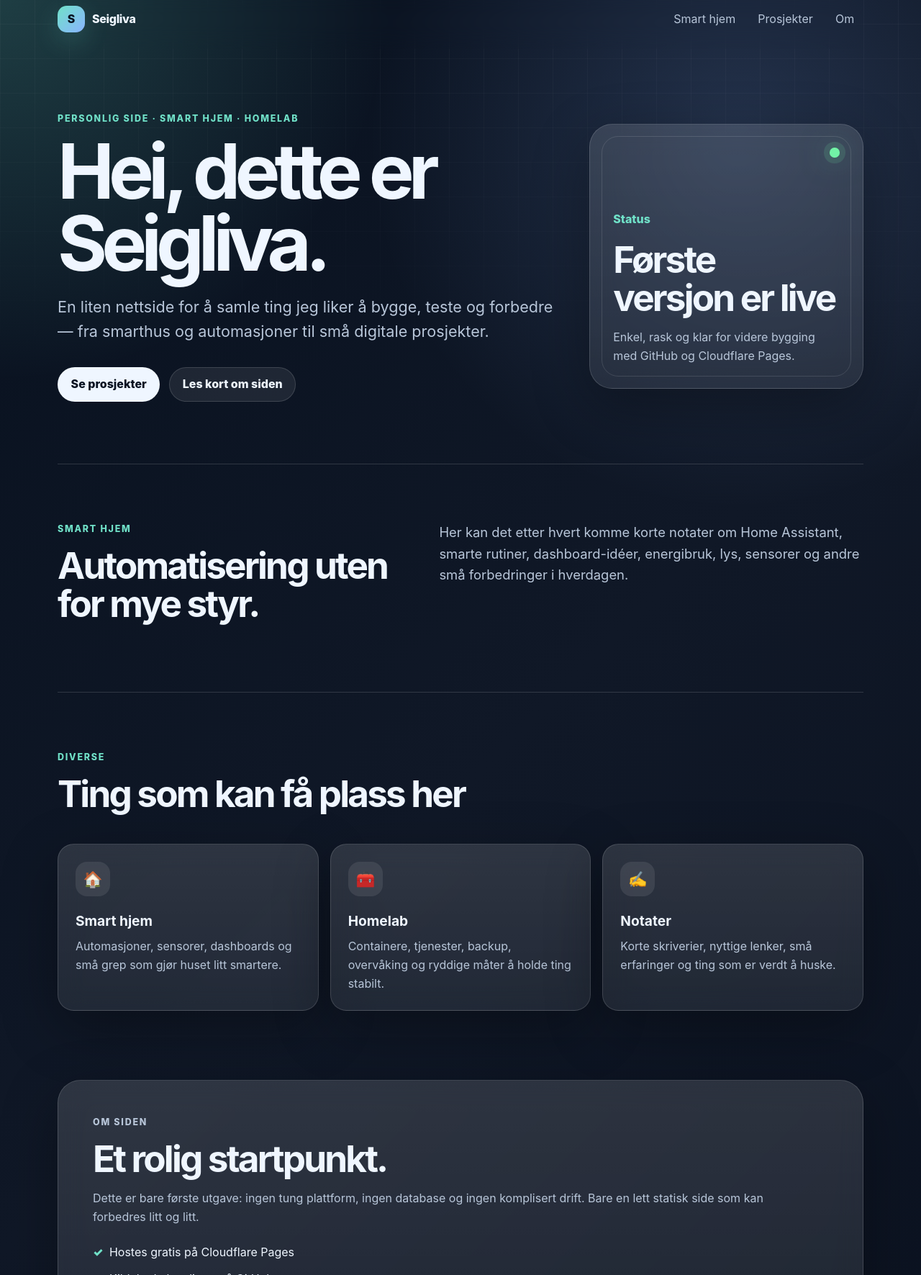
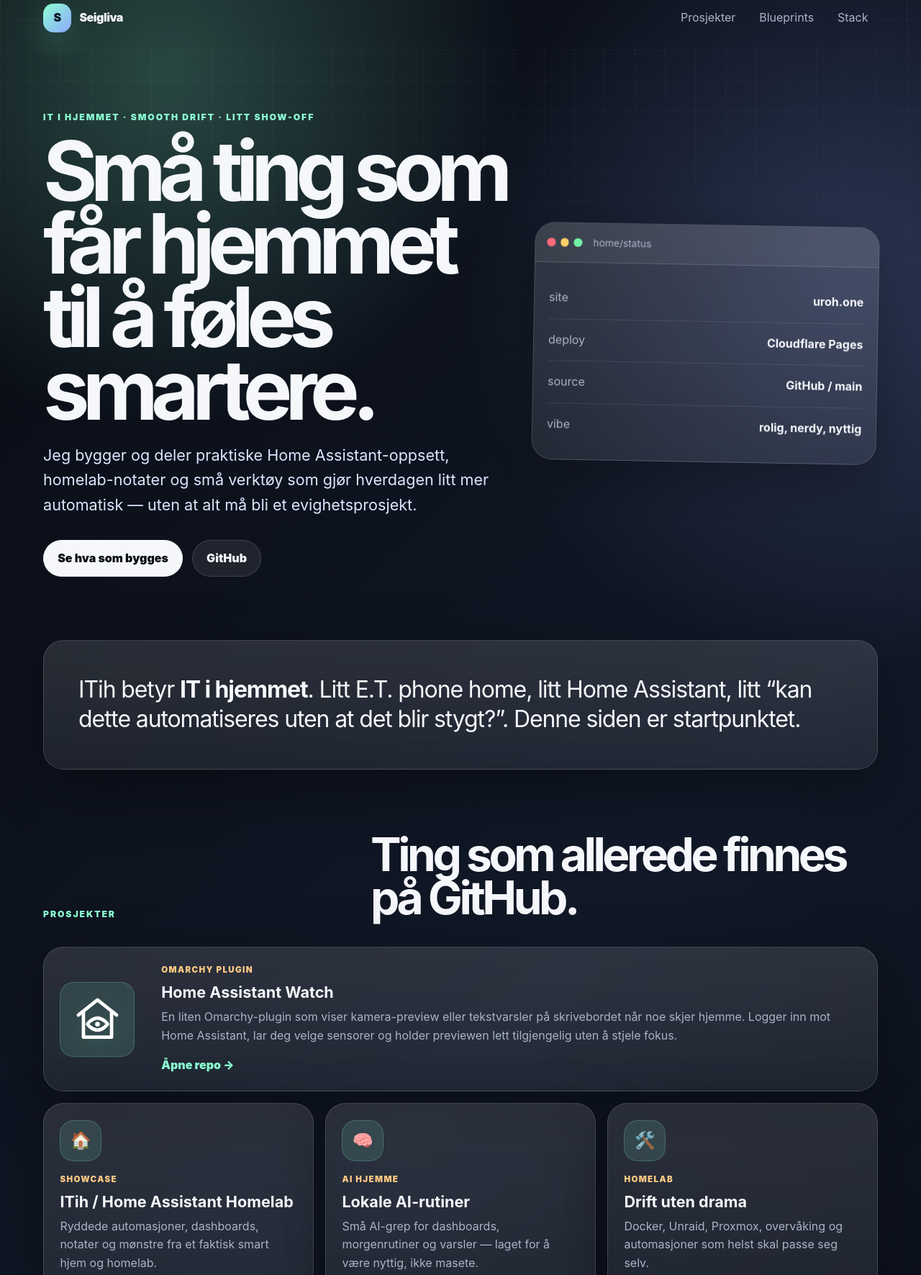
Before and after one commit to Seigliva/seigliva-site, a plain HTML site: page index.html in a window 1280 px wide. Shown: the part 15-1786 px from the top of the page at 72% size. Drawn offline with Linux system fonts and the light colour scheme.

Commit message:
feat: polish homepage content

```diff
--- a/assets/styles.css
+++ b/assets/styles.css
@@ -1,30 +1,32 @@
 :root {
   color-scheme: dark;
-  --bg: #08111f;
-  --bg-soft: #101827;
-  --panel: rgba(255, 255, 255, 0.08);
-  --panel-strong: rgba(255, 255, 255, 0.13);
-  --text: #eff6ff;
-  --muted: #b8c6d9;
-  --accent: #70e1c8;
-  --accent-2: #8ab4ff;
+  --bg: #080b12;
+  --bg-2: #0e1524;
+  --panel: rgba(255, 255, 255, 0.075);
+  --panel-strong: rgba(255, 255, 255, 0.12);
+  --text: #f5f7fb;
+  --muted: #a9b4c7;
+  --soft: #dbe6ff;
+  --accent: #8cffd2;
+  --accent-2: #8ea7ff;
+  --accent-3: #ffca85;
   --line: rgba(255, 255, 255, 0.14);
-  --shadow: 0 24px 80px rgba(0, 0, 0, 0.32);
+  --shadow: 0 24px 80px rgba(0, 0, 0, 0.35);
+  --radius: 28px;
 }
 
 * { box-sizing: border-box; }
-
 html { scroll-behavior: smooth; }
-
 body {
   margin: 0;
   min-height: 100vh;
   font-family: Inter, ui-sans-serif, system-ui, -apple-system, BlinkMacSystemFont, "Segoe UI", sans-serif;
   color: var(--text);
   background:
-    radial-gradient(circle at top left, rgba(112, 225, 200, 0.22), transparent 34rem),
-    radial-gradient(circle at 80% 10%, rgba(138, 180, 255, 0.18), transparent 32rem),
-    linear-gradient(135deg, #08111f 0%, #101827 52%, #0b1220 100%);
+    radial-gradient(circle at 18% 4%, rgba(140, 255, 210, 0.24), transparent 31rem),
+    radial-gradient(circle at 92% 14%, rgba(142, 167, 255, 0.22), transparent 34rem),
+    radial-gradient(circle at 50% 88%, rgba(255, 202, 133, 0.12), transparent 28rem),
+    linear-gradient(135deg, #080b12 0%, #111827 52%, #070a10 100%);
   line-height: 1.6;
 }
 
@@ -33,18 +35,32 @@
   position: fixed;
   inset: 0;
   pointer-events: none;
-  background-image: linear-gradient(rgba(255, 255, 255, 0.035) 1px, transparent 1px), linear-gradient(90deg, rgba(255, 255, 255, 0.035) 1px, transparent 1px);
-  background-size: 48px 48px;
-  mask-image: linear-gradient(to bottom, black, transparent 72%);
+  background-image:
+    linear-gradient(rgba(255,255,255,.04) 1px, transparent 1px),
+    linear-gradient(90deg, rgba(255,255,255,.04) 1px, transparent 1px);
+  background-size: 42px 42px;
+  mask-image: linear-gradient(to bottom, black, transparent 75%);
+}
+
+.grain {
+  position: fixed;
+  inset: 0;
+  pointer-events: none;
+  opacity: 0.18;
+  background-image: radial-gradient(circle at 1px 1px, rgba(255,255,255,.4) 1px, transparent 0);
+  background-size: 18px 18px;
+  mix-blend-mode: overlay;
 }
 
 a { color: inherit; }
+img { max-width: 100%; display: block; }
 
 .site-header,
 .site-footer,
 .section {
-  width: min(1120px, calc(100% - 2rem));
+  width: min(1160px, calc(100% - 2rem));
   margin-inline: auto;
+  position: relative;
 }
 
 .site-header {
@@ -52,258 +68,211 @@
   justify-content: space-between;
   align-items: center;
   gap: 1rem;
-  padding: 1.25rem 0;
+  padding: 1.15rem 0;
   position: sticky;
   top: 0;
   z-index: 10;
-  backdrop-filter: blur(16px);
+  backdrop-filter: blur(18px);
 }
 
 .brand {
   display: inline-flex;
   align-items: center;
-  gap: 0.65rem;
+  gap: 0.7rem;
   text-decoration: none;
-  font-weight: 800;
-  letter-spacing: -0.02em;
+  font-weight: 900;
+  letter-spacing: -0.03em;
 }
 
 .brand-mark {
   display: grid;
   place-items: center;
-  width: 2.35rem;
-  height: 2.35rem;
-  border-radius: 0.8rem;
+  width: 2.45rem;
+  height: 2.45rem;
+  border-radius: 0.9rem;
   background: linear-gradient(135deg, var(--accent), var(--accent-2));
   color: #07111f;
-  box-shadow: 0 12px 35px rgba(112, 225, 200, 0.2);
+  box-shadow: 0 16px 40px rgba(140, 255, 210, 0.18);
 }
 
-.nav {
-  display: flex;
-  gap: 0.35rem;
-  flex-wrap: wrap;
-  justify-content: flex-end;
-}
-
+.nav { display: flex; gap: 0.35rem; flex-wrap: wrap; justify-content: flex-end; }
 .nav a {
   text-decoration: none;
   color: var(--muted);
-  padding: 0.55rem 0.8rem;
+  padding: 0.55rem 0.85rem;
   border-radius: 999px;
 }
+.nav a:hover,
+.nav a:focus-visible { color: var(--text); background: var(--panel); outline: none; }
 
-.nav a:hover,
-.nav a:focus-visible {
-  color: var(--text);
-  background: var(--panel);
-  outline: none;
-}
-
-.section { padding: 5rem 0; }
-
+.section { padding: 5.5rem 0; }
 .hero {
   display: grid;
-  grid-template-columns: minmax(0, 1.3fr) minmax(280px, 0.7fr);
+  grid-template-columns: minmax(0, 1.15fr) minmax(300px, 0.85fr);
   gap: 2rem;
   align-items: center;
-  min-height: 72vh;
+  min-height: 76vh;
 }
 
 .eyebrow {
-  margin: 0 0 0.85rem;
+  margin: 0 0 0.9rem;
   color: var(--accent);
   text-transform: uppercase;
-  letter-spacing: 0.14em;
-  font-size: 0.78rem;
-  font-weight: 800;
+  letter-spacing: 0.16em;
+  font-size: 0.76rem;
+  font-weight: 900;
 }
 
-h1,
-h2,
-h3,
-p { margin-top: 0; }
-
+h1, h2, h3, p { margin-top: 0; }
 h1 {
-  font-size: clamp(3rem, 9vw, 6.6rem);
+  max-width: 12ch;
+  font-size: clamp(3.4rem, 9vw, 7.8rem);
+  line-height: 0.88;
+  letter-spacing: -0.085em;
+  margin-bottom: 1.4rem;
+}
+h2 {
+  font-size: clamp(2.1rem, 5vw, 4.5rem);
   line-height: 0.95;
-  letter-spacing: -0.075em;
-  margin-bottom: 1.25rem;
-}
-
-h2 {
-  font-size: clamp(2rem, 4vw, 3.3rem);
-  line-height: 1.04;
-  letter-spacing: -0.055em;
+  letter-spacing: -0.07em;
   margin-bottom: 1rem;
 }
+h3 { font-size: 1.35rem; line-height: 1.15; margin-bottom: 0.55rem; }
+.lead { max-width: 44rem; color: var(--soft); font-size: clamp(1.12rem, 2vw, 1.35rem); }
 
-h3 {
-  font-size: 1.2rem;
-  margin-bottom: 0.45rem;
-}
-
-.lead {
-  max-width: 46rem;
-  color: var(--muted);
-  font-size: clamp(1.12rem, 2vw, 1.35rem);
-}
-
-.hero-actions {
-  display: flex;
-  gap: 0.8rem;
-  flex-wrap: wrap;
-  margin-top: 2rem;
-}
-
+.hero-actions { display: flex; gap: 0.8rem; flex-wrap: wrap; margin-top: 2rem; }
 .button {
   display: inline-flex;
+  min-height: 3.15rem;
   align-items: center;
   justify-content: center;
-  min-height: 3rem;
-  padding: 0 1.1rem;
+  padding: 0 1.2rem;
   border-radius: 999px;
   text-decoration: none;
-  font-weight: 800;
+  font-weight: 900;
   border: 1px solid var(--line);
+  transition: transform .18s ease, background .18s ease, border-color .18s ease;
 }
+.button:hover { transform: translateY(-2px); }
+.button.primary { background: var(--text); color: #080b12; }
+.button.secondary { background: rgba(255,255,255,.08); color: var(--text); }
 
-.button.primary {
-  background: var(--text);
-  color: #08111f;
-}
-
-.button.secondary {
-  background: var(--panel);
-  color: var(--text);
-}
-
-.hero-card,
-.card,
-.about-panel {
+.console-card,
+.feature-card,
+.intro,
+.blueprints,
+.stack {
   border: 1px solid var(--line);
   background: linear-gradient(180deg, var(--panel-strong), var(--panel));
   box-shadow: var(--shadow);
-  backdrop-filter: blur(18px);
+  backdrop-filter: blur(20px);
 }
 
-.hero-card {
-  position: relative;
+.console-card {
+  border-radius: var(--radius);
   overflow: hidden;
-  border-radius: 2rem;
-  padding: 2rem;
-  min-height: 23rem;
+  transform: rotate(1deg);
+}
+.console-topline {
   display: flex;
-  flex-direction: column;
-  justify-content: flex-end;
+  align-items: center;
+  gap: 0.45rem;
+  padding: 1rem;
+  border-bottom: 1px solid var(--line);
+  background: rgba(255,255,255,.055);
 }
-
-.hero-card::before {
-  content: "";
-  position: absolute;
-  inset: 1rem;
-  border-radius: 1.45rem;
-  border: 1px solid rgba(255, 255, 255, 0.12);
-}
-
-.status-dot {
-  position: absolute;
-  top: 2rem;
-  right: 2rem;
-  width: 0.85rem;
-  height: 0.85rem;
-  border-radius: 50%;
-  background: #72f3a6;
-  box-shadow: 0 0 0 8px rgba(114, 243, 166, 0.12), 0 0 40px rgba(114, 243, 166, 0.6);
-}
-
-.card-label { color: var(--accent); font-weight: 800; }
-.hero-card p:last-child { color: var(--muted); margin-bottom: 0; }
-
-.split {
-  display: grid;
-  grid-template-columns: 0.9fr 1.1fr;
-  gap: 3rem;
-  border-top: 1px solid var(--line);
-  border-bottom: 1px solid var(--line);
-}
-
-.split > p {
-  color: var(--muted);
-  font-size: 1.15rem;
-}
-
-.cards {
-  display: grid;
-  grid-template-columns: repeat(3, 1fr);
-  gap: 1rem;
-}
-
-.section-heading {
-  grid-column: 1 / -1;
-  margin-bottom: 0.7rem;
-}
-
-.card {
-  border-radius: 1.4rem;
-  padding: 1.5rem;
-}
-
-.card p { color: var(--muted); margin-bottom: 0; }
-
-.icon {
-  display: inline-grid;
-  place-items: center;
-  width: 3rem;
-  height: 3rem;
-  margin-bottom: 1.2rem;
-  border-radius: 1rem;
-  background: rgba(255, 255, 255, 0.09);
-  font-size: 1.35rem;
-}
-
-.about { padding-top: 1rem; }
-
-.about-panel {
-  border-radius: 2rem;
-  padding: clamp(1.5rem, 4vw, 3rem);
-}
-
-.about-panel p { color: var(--muted); max-width: 60rem; }
-
-.check-list {
-  display: grid;
-  gap: 0.7rem;
-  padding: 0;
-  margin: 1.5rem 0 0;
-  list-style: none;
-}
-
-.check-list li::before {
-  content: "✓";
-  color: var(--accent);
-  font-weight: 900;
-  margin-right: 0.55rem;
-}
-
-.site-footer {
+.traffic { width: .72rem; height: .72rem; border-radius: 50%; }
+.red { background: #ff6b7a; } .yellow { background: #ffd166; } .green { background: #72f3a6; }
+.console-title { margin-left: .5rem; color: var(--muted); font-size: .86rem; }
+.console-body { padding: 1.25rem; }
+.console-body p {
   display: flex;
   justify-content: space-between;
   gap: 1rem;
-  padding: 2rem 0 3rem;
-  color: var(--muted);
-  border-top: 1px solid var(--line);
+  margin: 0;
+  padding: 1rem 0;
+  border-bottom: 1px solid rgba(255,255,255,.09);
+}
+.console-body p:last-child { border-bottom: 0; }
+.console-body span { color: var(--muted); }
+.console-body strong { text-align: right; }
+
+.intro {
+  padding: clamp(1.5rem, 4vw, 3rem);
+  border-radius: var(--radius);
+}
+.intro p { margin: 0; font-size: clamp(1.25rem, 3vw, 2rem); line-height: 1.28; letter-spacing: -0.035em; }
+
+.section-heading { display: grid; grid-template-columns: .75fr 1.25fr; gap: 2rem; align-items: end; margin-bottom: 1.3rem; }
+.section-heading.compact { display: block; max-width: 760px; }
+
+.projects { padding-bottom: 3rem; }
+.feature-card {
+  border-radius: var(--radius);
+  padding: 1.4rem;
+  min-height: 100%;
+  transition: transform .18s ease, border-color .18s ease, background .18s ease;
+}
+.feature-card:hover { transform: translateY(-4px); border-color: rgba(140,255,210,.35); background: linear-gradient(180deg, rgba(255,255,255,.14), rgba(255,255,255,.075)); }
+.featured { display: grid; grid-template-columns: 120px 1fr; gap: 1.3rem; align-items: center; margin-bottom: 1rem; }
+.card-grid { display: grid; grid-template-columns: repeat(3, 1fr); gap: 1rem; }
+.feature-icon {
+  width: 3.6rem;
+  height: 3.6rem;
+  border-radius: 1.2rem;
+  display: grid;
+  place-items: center;
+  margin-bottom: 1rem;
+  font-size: 1.45rem;
+  background: rgba(140, 255, 210, 0.12);
+  border: 1px solid rgba(140, 255, 210, 0.2);
+}
+.featured .feature-icon { width: 6.5rem; height: 6.5rem; margin: 0; }
+.image-icon img { width: 4.2rem; filter: drop-shadow(0 12px 25px rgba(140,255,210,.2)); }
+.tag { color: var(--accent-3); font-weight: 900; text-transform: uppercase; letter-spacing: .12em; font-size: .72rem; margin-bottom: .6rem; }
+.feature-card p:not(.tag) { color: var(--muted); }
+.text-link { color: var(--accent); font-weight: 900; text-decoration: none; }
+.text-link:hover { text-decoration: underline; }
+
+.blueprints { border-radius: var(--radius); padding: clamp(1.4rem, 4vw, 3rem); }
+.blueprint-list { display: grid; gap: .85rem; margin-top: 1.6rem; }
+.blueprint {
+  display: grid;
+  grid-template-columns: 4rem 1fr;
+  gap: 1rem;
+  align-items: center;
+  padding: 1rem;
+  border-radius: 1.3rem;
+  text-decoration: none;
+  background: rgba(255,255,255,.055);
+  border: 1px solid rgba(255,255,255,.09);
+}
+.blueprint:hover { background: rgba(255,255,255,.1); }
+.blueprint-number { color: var(--accent); font-weight: 950; font-size: 1.35rem; }
+.blueprint strong { display: block; }
+.blueprint em { display: block; color: var(--muted); font-style: normal; }
+
+.stack { display: grid; grid-template-columns: .9fr 1.1fr; gap: 2rem; border-radius: var(--radius); padding: clamp(1.4rem, 4vw, 3rem); }
+.stack-list { margin: 0; padding: 0; list-style: none; display: grid; gap: .85rem; }
+.stack-list li { padding: 1rem; border-radius: 1rem; background: rgba(255,255,255,.055); color: var(--soft); }
+
+.site-footer { display: flex; justify-content: space-between; gap: 1rem; padding: 2.5rem 0 3rem; color: var(--muted); }
+.site-footer a { text-decoration: none; color: var(--text); font-weight: 800; }
+
+@media (max-width: 850px) {
+  .hero, .section-heading, .featured, .stack { grid-template-columns: 1fr; }
+  .hero { min-height: auto; padding-top: 3rem; }
+  .card-grid { grid-template-columns: 1fr; }
+  .console-card { transform: none; }
+  .featured .feature-icon { width: 4.5rem; height: 4.5rem; }
+  .site-header { align-items: flex-start; }
+  .nav { font-size: .92rem; }
+  h1 { max-width: 11ch; }
 }
 
-.site-footer a { text-decoration: none; }
-
-@media (max-width: 760px) {
-  .site-header { align-items: flex-start; }
-  .nav { font-size: 0.92rem; }
-  .hero,
-  .split,
-  .cards { grid-template-columns: 1fr; }
-  .hero { min-height: auto; padding-top: 3rem; }
-  .section { padding: 3.5rem 0; }
-  .site-footer { flex-direction: column; }
+@media (max-width: 520px) {
+  .site-header { display: grid; }
+  .nav { justify-content: flex-start; }
+  .blueprint { grid-template-columns: 1fr; }
+  .site-footer { display: grid; }
 }
--- a/index.html
+++ b/index.html
@@ -3,102 +3,156 @@
   <head>
     <meta charset="utf-8" />
     <meta name="viewport" content="width=device-width, initial-scale=1" />
-    <meta name="description" content="Seigliva — en enkel personlig nettside om smart hjem, homelab og små prosjekter." />
-    <meta name="theme-color" content="#101827" />
-    <meta property="og:title" content="Seigliva" />
-    <meta property="og:description" content="Smart hjem, homelab og litt diverse." />
+    <meta name="description" content="Seigliva bygger små, praktiske ting for smart hjem, homelab og rolige automasjoner." />
+    <meta name="theme-color" content="#080b12" />
+    <meta property="og:title" content="Seigliva — smart hjem, homelab og små verktøy" />
+    <meta property="og:description" content="Home Assistant, Omarchy, blueprints og ryddige homelab-prosjekter." />
     <meta property="og:type" content="website" />
+    <meta property="og:url" content="https://uroh.one/" />
+    <link rel="canonical" href="https://uroh.one/" />
     <title>Seigliva</title>
     <link rel="icon" href="assets/favicon.svg" type="image/svg+xml" />
     <link rel="stylesheet" href="assets/styles.css" />
   </head>
   <body>
+    <div class="grain" aria-hidden="true"></div>
     <header class="site-header">
       <a class="brand" href="#top" aria-label="Til toppen">
         <span class="brand-mark">S</span>
         <span>Seigliva</span>
       </a>
       <nav class="nav" aria-label="Hovedmeny">
-        <a href="#smart-hjem">Smart hjem</a>
         <a href="#prosjekter">Prosjekter</a>
-        <a href="#om">Om</a>
+        <a href="#blueprints">Blueprints</a>
+        <a href="#stack">Stack</a>
       </nav>
     </header>
 
     <main id="top">
       <section class="hero section">
         <div class="hero-copy">
-          <p class="eyebrow">Personlig side · smart hjem · homelab</p>
-          <h1>Hei, dette er Seigliva.</h1>
+          <p class="eyebrow">IT i hjemmet · smooth drift · litt show-off</p>
+          <h1>Små ting som får hjemmet til å føles smartere.</h1>
           <p class="lead">
-            En liten nettside for å samle ting jeg liker å bygge, teste og forbedre — fra
-            smarthus og automasjoner til små digitale prosjekter.
+            Jeg bygger og deler praktiske Home Assistant-oppsett, homelab-notater og små verktøy
+            som gjør hverdagen litt mer automatisk — uten at alt må bli et evighetsprosjekt.
           </p>
           <div class="hero-actions">
-            <a class="button primary" href="#prosjekter">Se prosjekter</a>
-            <a class="button secondary" href="#om">Les kort om siden</a>
+            <a class="button primary" href="#prosjekter">Se hva som bygges</a>
+            <a class="button secondary" href="https://github.com/Seigliva" rel="me">GitHub</a>
           </div>
         </div>
-        <div class="hero-card" aria-label="Statuskort for siden">
-          <div class="status-dot"></div>
-          <p class="card-label">Status</p>
-          <h2>Første versjon er live</h2>
-          <p>Enkel, rask og klar for videre bygging med GitHub og Cloudflare Pages.</p>
+
+        <aside class="console-card" aria-label="Prosjektstatus">
+          <div class="console-topline">
+            <span class="traffic red"></span>
+            <span class="traffic yellow"></span>
+            <span class="traffic green"></span>
+            <span class="console-title">home/status</span>
+          </div>
+          <div class="console-body">
+            <p><span>site</span><strong>uroh.one</strong></p>
+            <p><span>deploy</span><strong>Cloudflare Pages</strong></p>
+            <p><span>source</span><strong>GitHub / main</strong></p>
+            <p><span>vibe</span><strong>rolig, nerdy, nyttig</strong></p>
+          </div>
+        </aside>
+      </section>
+
+      <section class="section intro" aria-label="Kort introduksjon">
+        <p>
+          ITih betyr <strong>IT i hjemmet</strong>. Litt E.T. phone home, litt Home Assistant,
+          litt “kan dette automatiseres uten at det blir stygt?”. Denne siden er startpunktet.
+        </p>
+      </section>
+
+      <section class="section projects" id="prosjekter" aria-labelledby="prosjekter-title">
+        <div class="section-heading">
+          <p class="eyebrow">Prosjekter</p>
+          <h2 id="prosjekter-title">Ting som allerede finnes på GitHub.</h2>
+        </div>
+
+        <article class="feature-card featured">
+          <div class="feature-icon image-icon"><img src="assets/ha-watch.svg" alt="" /></div>
+          <div>
+            <p class="tag">Omarchy plugin</p>
+            <h3>Home Assistant Watch</h3>
+            <p>
+              En liten Omarchy-plugin som viser kamera-preview eller tekstvarsler på skrivebordet
+              når noe skjer hjemme. Logger inn mot Home Assistant, lar deg velge sensorer og holder
+              previewen lett tilgjengelig uten å stjele fokus.
+            </p>
+            <a class="text-link" href="https://github.com/Seigliva/omarchy-ha-watch">Åpne repo →</a>
+          </div>
+        </article>
+
+        <div class="card-grid">
+          <article class="feature-card">
+            <div class="feature-icon">🏠</div>
+            <p class="tag">Showcase</p>
+            <h3>ITih / Home Assistant Homelab</h3>
+            <p>Ryddede automasjoner, dashboards, notater og mønstre fra et faktisk smart hjem og homelab.</p>
+            <a class="text-link" href="https://github.com/Seigliva/home-assistant-homelab-showcase">Se showcase →</a>
+          </article>
+
+          <article class="feature-card">
+            <div class="feature-icon">🧠</div>
+            <p class="tag">AI hjemme</p>
+            <h3>Lokale AI-rutiner</h3>
+            <p>Små AI-grep for dashboards, morgenrutiner og varsler — laget for å være nyttig, ikke masete.</p>
+            <a class="text-link" href="#blueprints">Se blueprintene →</a>
+          </article>
+
+          <article class="feature-card">
+            <div class="feature-icon">🛠️</div>
+            <p class="tag">Homelab</p>
+            <h3>Drift uten drama</h3>
+            <p>Docker, Unraid, Proxmox, overvåking og automasjoner som helst skal passe seg selv.</p>
+            <a class="text-link" href="https://github.com/Seigliva/home-assistant-homelab-showcase/tree/main/automations">Se automasjoner →</a>
+          </article>
         </div>
       </section>
 
-      <section class="section split" id="smart-hjem">
-        <div>
-          <p class="eyebrow">Smart hjem</p>
-          <h2>Automatisering uten for mye styr.</h2>
+      <section class="section blueprints" id="blueprints" aria-labelledby="blueprints-title">
+        <div class="section-heading compact">
+          <p class="eyebrow">Home Assistant blueprints</p>
+          <h2 id="blueprints-title">Kopierbare mønstre for ekte hverdagsting.</h2>
         </div>
-        <p>
-          Her kan det etter hvert komme korte notater om Home Assistant, smarte rutiner,
-          dashboard-idéer, energibruk, lys, sensorer og andre små forbedringer i hverdagen.
-        </p>
+
+        <div class="blueprint-list">
+          <a class="blueprint" href="https://github.com/Seigliva/home-assistant-homelab-showcase/blob/main/blueprints/automation/ai-greeting-generator.yaml">
+            <span class="blueprint-number">01</span>
+            <span>
+              <strong>AI Greeting Generator</strong>
+              <em>Korte AI-hilsener til dashboards, wall tablets og morgenrutiner.</em>
+            </span>
+          </a>
+          <a class="blueprint" href="https://github.com/Seigliva/home-assistant-homelab-showcase/blob/main/blueprints/automation/robot-mower-weather-gated.yaml">
+            <span class="blueprint-number">02</span>
+            <span>
+              <strong>Robot mower weather-gated</strong>
+              <em>Kjører robotklipperen annenhver dag, men stopper når været sier nei.</em>
+            </span>
+          </a>
+        </div>
       </section>
 
-      <section class="section cards" id="prosjekter" aria-labelledby="prosjekter-title">
-        <div class="section-heading">
-          <p class="eyebrow">Diverse</p>
-          <h2 id="prosjekter-title">Ting som kan få plass her</h2>
+      <section class="section stack" id="stack" aria-labelledby="stack-title">
+        <div>
+          <p class="eyebrow">Stack</p>
+          <h2 id="stack-title">Lett, statisk og lett å endre.</h2>
         </div>
-        <article class="card">
-          <span class="icon">🏠</span>
-          <h3>Smart hjem</h3>
-          <p>Automasjoner, sensorer, dashboards og små grep som gjør huset litt smartere.</p>
-        </article>
-        <article class="card">
-          <span class="icon">🧰</span>
-          <h3>Homelab</h3>
-          <p>Containere, tjenester, backup, overvåking og ryddige måter å holde ting stabilt.</p>
-        </article>
-        <article class="card">
-          <span class="icon">✍️</span>
-          <h3>Notater</h3>
-          <p>Korte skriverier, nyttige lenker, små erfaringer og ting som er verdt å huske.</p>
-        </article>
-      </section>
-
-      <section class="section about" id="om">
-        <div class="about-panel">
-          <p class="eyebrow">Om siden</p>
-          <h2>Et rolig startpunkt.</h2>
-          <p>
-            Dette er bare første utgave: ingen tung plattform, ingen database og ingen
-            komplisert drift. Bare en lett statisk side som kan forbedres litt og litt.
-          </p>
-          <ul class="check-list">
-            <li>Hostes gratis på Cloudflare Pages</li>
-            <li>Kildekode kan ligge på GitHub</li>
-            <li>Enkel å endre senere</li>
-          </ul>
-        </div>
+        <ul class="stack-list">
+          <li>HTML og CSS uten byggesteg</li>
+          <li>GitHub som kilde</li>
+          <li>Cloudflare Pages på uroh.one</li>
+          <li>Små iterasjoner fremfor stor redesign-maraton</li>
+        </ul>
       </section>
     </main>
 
     <footer class="site-footer">
-      <p>© <span id="year"></span> Seigliva</p>
+      <p>© <span id="year"></span> Seigliva · bygget litt og litt</p>
       <a href="#top">Til toppen ↑</a>
     </footer>
 
```
Also changed, not shown: assets/ha-watch.svg (added).
